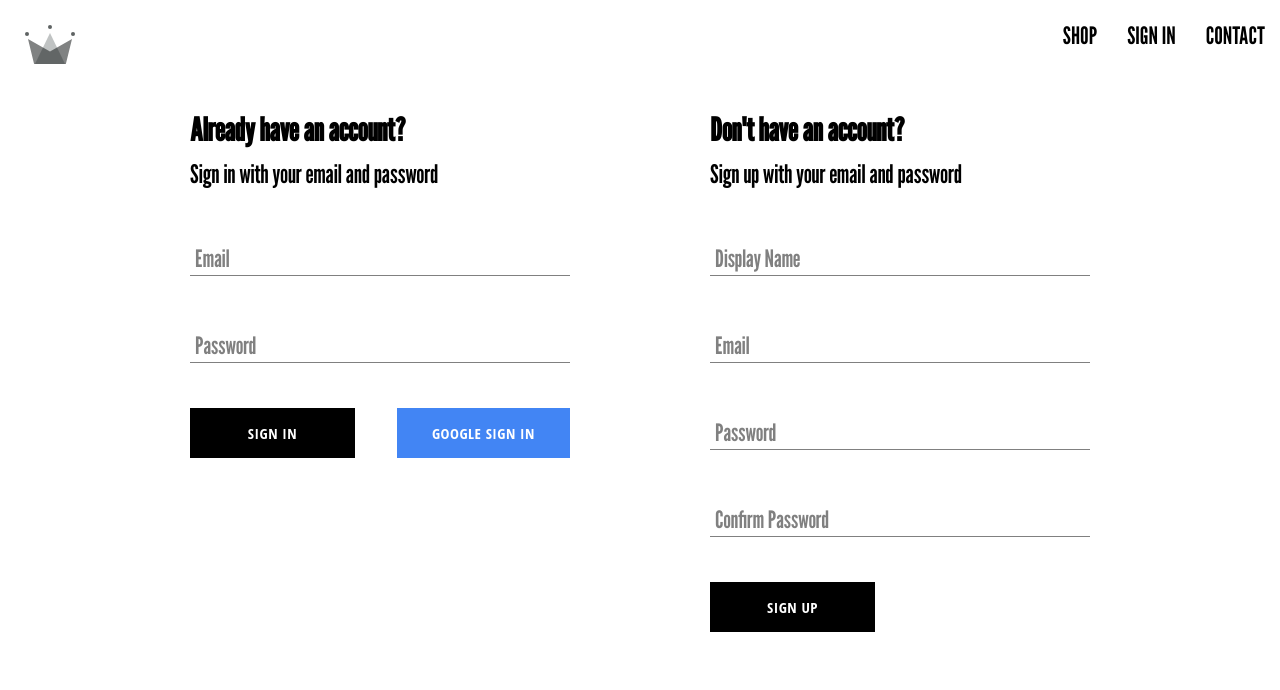
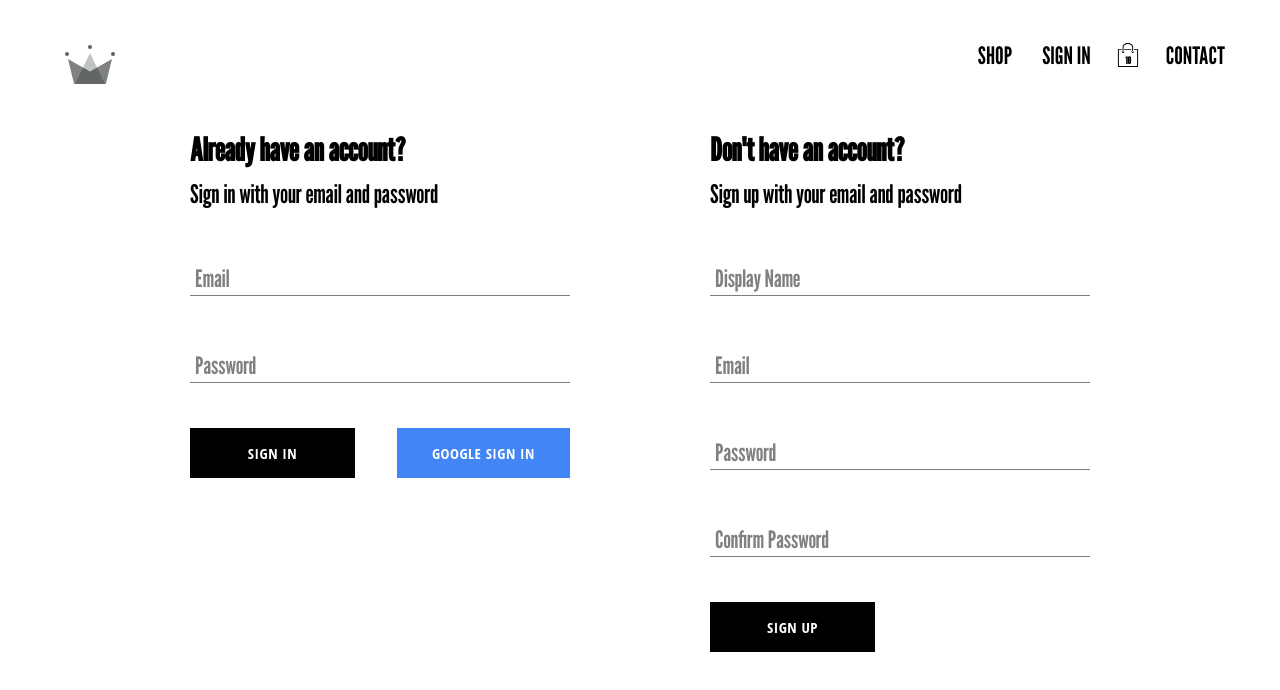
Before and after one commit to PlanetNamekTech/crwn-clothing, a React (Create React App) app: page /auth in a window 1280 px wide. Shown: the top 690 px of the page. Built offline with nearby package versions, Linux system fonts and the light colour scheme; no server answers.

Commit message:
added cart and dropdown with toggle

```diff
--- a/src/componenents/button/button.styles.scss
+++ b/src/componenents/button/button.styles.scss
@@ -3,7 +3,7 @@
   width: auto;
   height: 50px;
   letter-spacing: 0.5px;
-  line-height: 50px;
+  line-height: 25px;
   padding: 0 35px 0 35px;
   font-size: 15px;
   background-color: black;
@@ -15,6 +15,7 @@
   cursor: pointer;
   display: flex;
   justify-content: center;
+  align-items: center;
 
   &:hover {
     background-color: white;
--- /dev/null
+++ b/src/componenents/cart-dropdown/cart-dropdown.component.jsx
@@ -0,0 +1,13 @@
+import './cart-dropdown.styles.scss';
+import Button from '../button/button.component';
+
+const CartDropdown = () => {
+  return (
+    <div className='cart-dropdown-container'>
+      <div className='cart-items' />
+      <Button>Go to checkout</Button>
+    </div>
+  )
+}
+
+export default CartDropdown;
--- /dev/null
+++ b/src/componenents/cart-dropdown/cart-dropdown.styles.scss
@@ -0,0 +1,30 @@
+.cart-dropdown-container {
+  position: absolute;
+  width: 240px;
+  height: 340px;
+  display: flex;
+  flex-direction: column;
+  padding: 20px;
+  border: 1px solid black;
+  background-color: white;
+  top: 90px;
+  right: 40px;
+  z-index: 5;
+
+  .empty-message {
+    font-size: 18px;
+    margin: 50px auto;
+  }
+
+  .cart-items {
+    height: 240px;
+    display: flex;
+    flex-direction: column;
+    // Need to change to vertical scroll only
+    // overflow: scroll;
+  }
+
+  button {
+    margin-top: auto;
+  }
+}
--- /dev/null
+++ b/src/componenents/cart-icon/cart-icon-component.jsx
@@ -0,0 +1,20 @@
+import { useContext } from 'react';
+import { CartContext } from '../../contexts/cart.context';
+
+import './cart-icon.styles.scss';
+import { ReactComponent as ShoppingIcon } from '../../../src/assets/shopping-bag.svg'
+
+const CartIcon = () => {
+  const { isCartOpen, setIsCartOpen } = useContext(CartContext);
+
+  const toggleIsCartOpen = () => setIsCartOpen(!isCartOpen);
+
+  return (
+    <div className='cart-icon-container' onClick={toggleIsCartOpen}>
+      <ShoppingIcon className='shopping-icon' />
+      <span className='item-count'>10</span>
+    </div>
+  )
+}
+
+export default CartIcon;
--- /dev/null
+++ b/src/componenents/cart-icon/cart-icon.styles.scss
@@ -0,0 +1,21 @@
+.cart-icon-container {
+  width: 45px;
+  height: 45px;
+  position: relative;
+  display: flex;
+  align-items: center;
+  justify-content: center;
+  cursor: pointer;
+
+  .shopping-icon {
+    width: 24px;
+    height: 24px;
+  }
+
+  .item-count {
+    position: absolute;
+    font-size: 10px;
+    font-weight: bold;
+    bottom: 12px;
+  }
+}
--- a/src/componenents/routes/navigation/navigation.component.jsx
+++ b/src/componenents/routes/navigation/navigation.component.jsx
@@ -1,12 +1,16 @@
 import { Outlet, Link } from 'react-router-dom';
 import { useContext } from 'react';
+import CartIcon from '../../cart-icon/cart-icon-component';
+import CartDropdown from '../../cart-dropdown/cart-dropdown.component'
 import { ReactComponent as CrwnLogo } from '../../../assets/crown.svg';
 import { UserContext } from '../../../contexts/user.context';
+import { CartContext } from '../../../contexts/cart.context';
 import './navigation.style.scss';
 import { signOutUser } from '../../../utils/firebase/firebase.utils';
 
 const Navigation = () => {
   const { currentUser } = useContext(UserContext)
+  const { isCartOpen } = useContext(CartContext)
 
     return (
       <>
@@ -27,11 +31,13 @@ const Navigation = () => {
                 </Link>
               )
             }
+            <CartIcon />
             <Link className='nav-link' to='/shop'>
                 CONTACT
             </Link>
 
           </div>
+          {isCartOpen && <CartDropdown />}
         </div>
         <Outlet />
       </>
--- /dev/null
+++ b/src/contexts/cart.context.jsx
@@ -0,0 +1,15 @@
+import { createContext, useState } from "react";
+
+export const CartContext = createContext({
+  isCartOpen: false,
+  setIsCartOpen: () => {}
+})
+
+export const CartProvider = ({children}) => {
+const [isCartOpen, setIsCartOpen] = useState(false);
+const value = {isCartOpen, setIsCartOpen};
+
+  return (
+    <CartContext.Provider value={value}>{children}</CartContext.Provider>
+  )
+}
--- a/src/index.js
+++ b/src/index.js
@@ -6,6 +6,7 @@ import './index.scss';
 import App from './App';
 import { UserProvider } from './contexts/user.context';
 import { ProductsProvider } from './contexts/products.context';
+import { CartProvider } from './contexts/cart.context';
 import reportWebVitals from './reportWebVitals';
 
 const root = ReactDOM.createRoot(document.getElementById('root'));
@@ -14,7 +15,9 @@ root.render(
     <BrowserRouter>
       <UserProvider>
         <ProductsProvider>
-          <App />
+          <CartProvider>
+            <App />
+          </CartProvider>
         </ProductsProvider>
       </UserProvider>
     </BrowserRouter>
--- a/src/index.scss
+++ b/src/index.scss
@@ -4,6 +4,7 @@
 
 body {
   margin: 0;
+  padding: 20px 40px;
   font-family:'League Gothic', sans-serif;
   -webkit-font-smoothing: antialiased;
   -moz-osx-font-smoothing: grayscale;
```
Also changed, not shown: src/assets/shopping-bag.svg (added).
